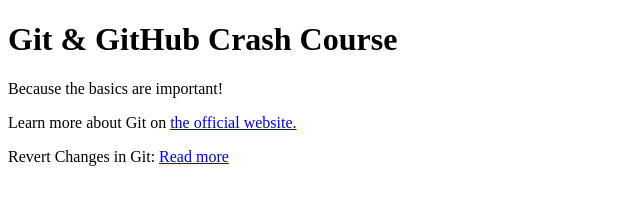
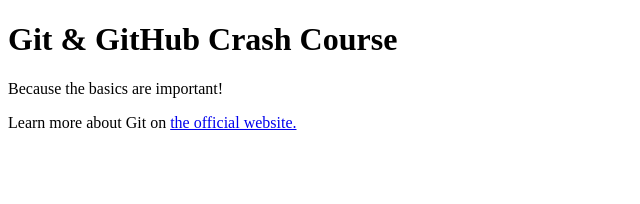
Before and after one commit to konathambabu/Github-Actions, a plain HTML site: page index.html in a window 1280 px wide. Shown: the whole page, without its empty margins (0-640 px from the left). Drawn offline with Linux system fonts and the light colour scheme.

Commit message:
test changes  for revert cmd

```diff
--- a/index.html
+++ b/index.html
@@ -13,9 +13,5 @@
       Learn more about Git on
       <a href="https://git-scm.com/book/en/v2">the official website.</a>
     </p>
-
-    <p>
-      Revert Changes in Git: <a href="https://www.freecodecamp.org/news/how-to-revert-changes-in-git/">Read more</a>
-    </p>
   </body>
 </html>
```
